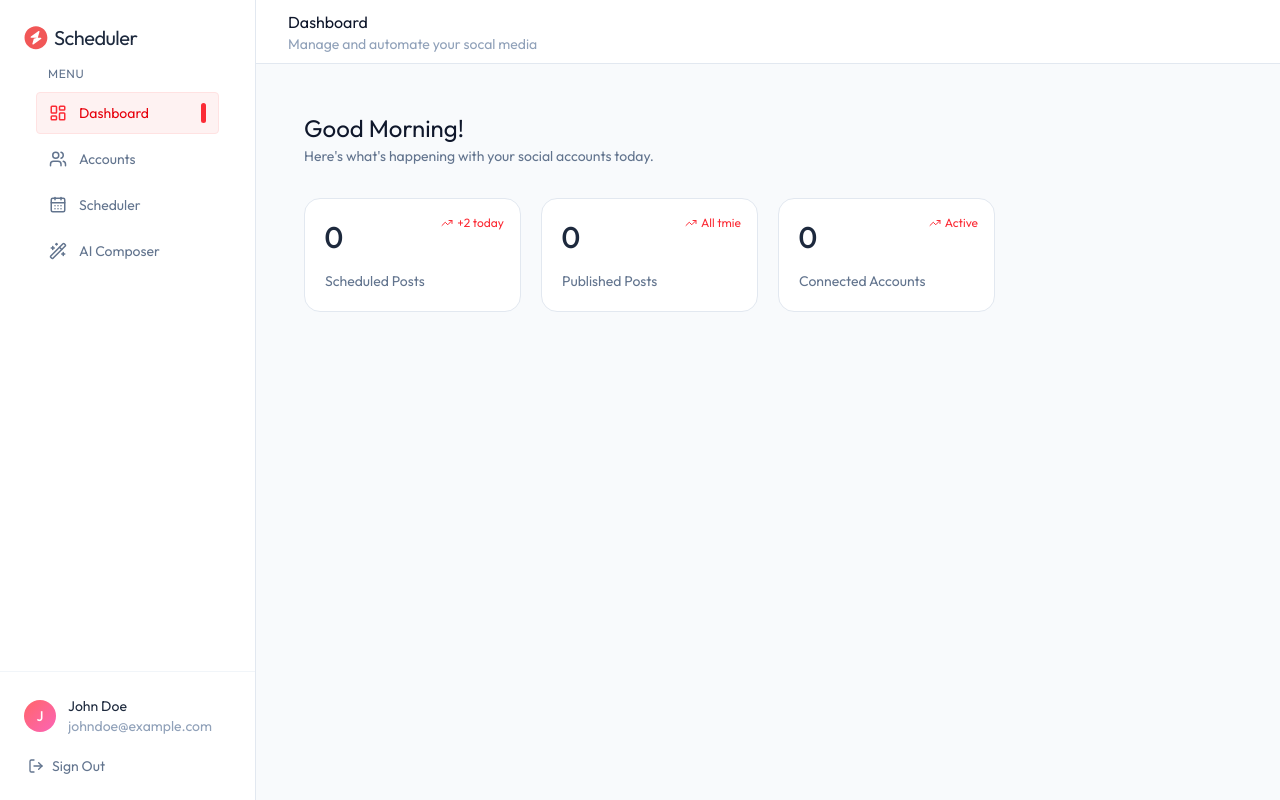
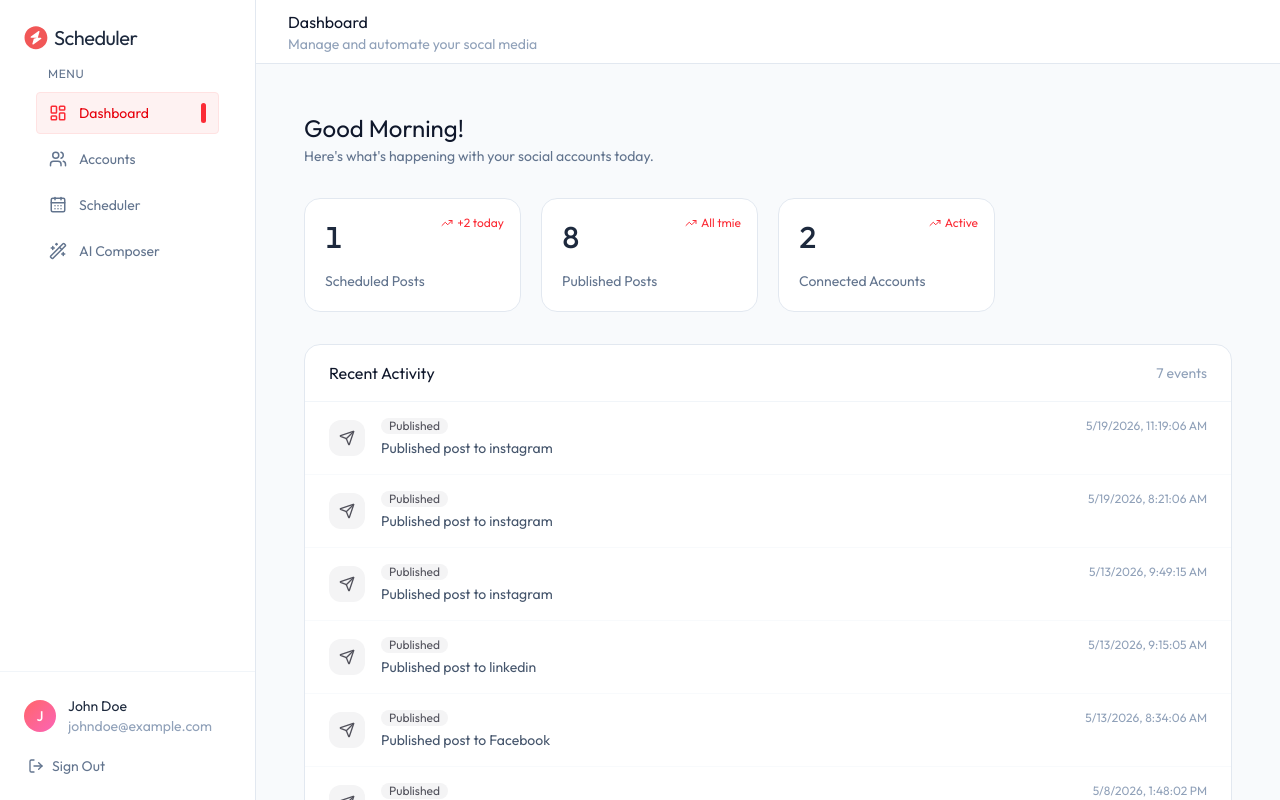
Before and after one commit to toffly/Scheduler, a React (Vite) app: page /dashboard in a window 1280 px wide. Built offline with nearby package versions, Linux system fonts and the light colour scheme.

Commit message:
Add activity feed to Dashboard component with data fetching and display

```diff
--- a/src/pages/Dashboard.tsx
+++ b/src/pages/Dashboard.tsx
@@ -1,10 +1,17 @@
 import {
+  ActivityIcon,
   CircleCheckIcon,
   ClockIcon,
+  SendIcon,
   Share2Icon,
   TrendingUp,
 } from "lucide-react";
-import { useState } from "react";
+import { useEffect, useState } from "react";
+import {
+  dummyAccountsData,
+  dummyActivityData,
+  dummyPostsData,
+} from "../assets/assets";
 
 const Dashboard = () => {
   const [stats, setStats] = useState({
@@ -13,6 +20,30 @@
     connectedAccounts: 0,
   });
   const [activities, setActivities] = useState<any[]>([]);
+
+  useEffect(() => {
+    const fetchDashboardData = async () => {
+      try {
+        const [postRes, accountsRes, activityRes] = [
+          { data: dummyPostsData },
+          { data: dummyAccountsData },
+          { data: dummyActivityData },
+        ];
+        const posts = postRes.data;
+        setStats({
+          scheduled: posts.filter((p: any) => p.status === "scheduled").length,
+          published: posts.filter((p: any) => p.status === "published").length,
+          connectedAccounts: accountsRes.data.filter(
+            (a: any) => a.status === "connected",
+          ).length,
+        });
+        setActivities(activityRes.data);
+      } catch (error: any) {
+        console.error("Error fetching dashboard data", error);
+      }
+    };
+    fetchDashboardData()
+  }, []);
 
   const statCards = [
     {
@@ -65,6 +96,54 @@
           </div>
         ))}
       </div>
+
+      {/* Activity Feed */}
+      <div className="bg-white rounded-2xl border border-slate-200 overflow-hidden">
+        <div className="flex items-center justify-between px-6 py-4 border-b border-slate-100">
+          <h2 className="text-slate-900">Recent Activity</h2>
+          <span className="text-sm text-slate-400">
+            {activities.length} events
+          </span>
+        </div>
+
+        {activities.length === 0 ? (
+          <div className="flex flex-col items-center justify-center py-16 px-5">
+            <div className="size-12 bg-slate-100 rounded-xl flex items-center justify-center mb-3">
+              <ActivityIcon size={24} className="text-slate-400" />
+            </div>
+            <p className="text-slate-500">No activity yet</p>
+            <p className="text-slate-400 text-sm mt-1">
+              Connect accounts and schedule posts to see events here.
+            </p>
+          </div>
+        ) : (
+          <div className="divide-y divide-slate-50">
+            {activities.map((activity) => (
+              <div
+                key={activity._id}
+                className="flex items-start gap-4 px-6 py-4 hover:bg-slate-50/50 transition-colors"
+              >
+                <div className="size-9 rounded-xl flex items-center justify-center shrink-0 mt-0.5 bg-zinc-100 text-zinc-600">
+                  <SendIcon size={16} />
+                </div>
+                <div className="flex-1 min-w-0">
+                  <div className="flex items-center justify-between gap-2 mb-1">
+                    <span className="text-xs px-2 py0.5 rounded-full bg-zinc-100 text-zinc-600">
+                      Published
+                    </span>
+                    <span className="text-xs text-slate-400 shrink-0">
+                      {new Date(activity.createdAt).toLocaleString()}
+                    </span>
+                  </div>
+                  <p className="text-sm text-slate-600">
+                    {activity.description}
+                  </p>
+                </div>
+              </div>
+            ))}
+          </div>
+        )}
+      </div>
     </div>
   );
 };
```
